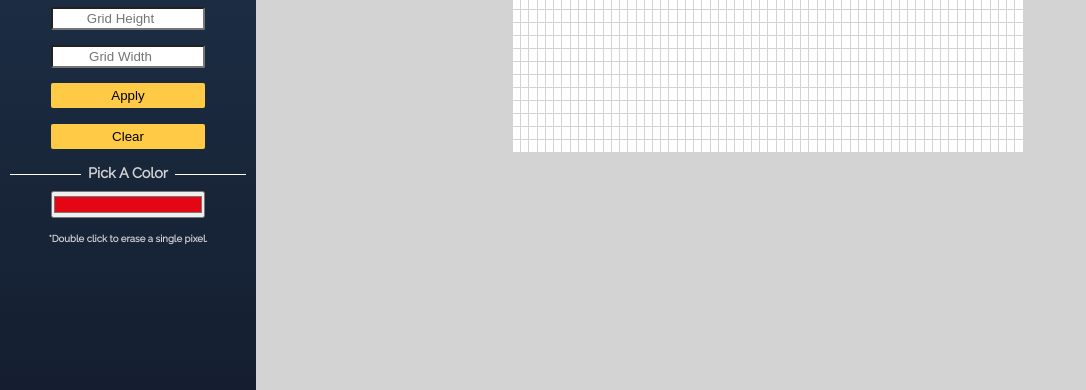
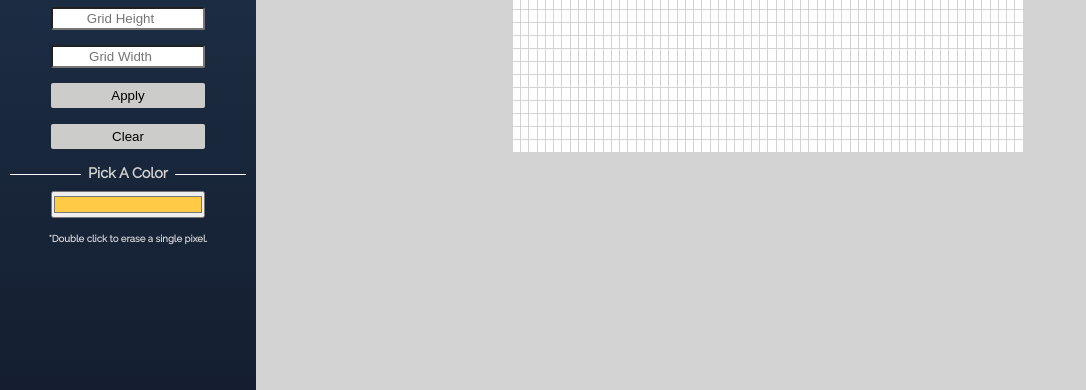
Before and after one commit to Zinebart/Zinebart.github.io, a plain HTML site: page index.html in a window 1280 px wide. Shown: the part 410-800 px from the top of the page, without its empty margins (0-1086 px from the left). Drawn offline with nearby package versions, Linux system fonts and the light colour scheme.

Commit message:
Added lines for readability

```diff
--- a/css/styles.css
+++ b/css/styles.css
@@ -8,6 +8,7 @@
     padding: 0;
     box-sizing: border-box;
 }
+
 /*-- General web page style --*/
 html, body {
     height: 100%;
@@ -17,6 +18,7 @@ body {
     color: lightgray;
     font-size: 0.9em;
 }
+
 /*-- Web page content wrapper --*/
 .wrapper {
     height: 100%;
@@ -25,6 +27,7 @@ body {
 .wrapper > * {
     padding: 10px;
 }
+
 /*-- Left panel container --*/
 .tools-container {
     background: #141E30;  /* fallback for old browsers */
@@ -37,6 +40,7 @@ body {
     bottom: 0;
     width: 20%;
 }
+
 /*-- Left panel container items --*/
 .tools-container-items {
     position: absolute;
@@ -46,16 +50,19 @@ body {
     transform: translate(-50%, -50%);
     padding: 0 10px 0 10px;
 }
+
 /*-- Content wrapper and size picker's elements --*/
 #sizePicker > *,
 .tools-container-items > * {
     margin-bottom: 15px;
 }
+
 /*-- Web page logo --*/
 img {
     width: 100%;
     height: auto;
 }
+
 /*-- Form labels style --*/
 h2 {
     font-size: 1em;
@@ -83,6 +90,7 @@ h2:after {
   left: 0.5em;
   margin-right: -50%;
 }
+
 /*-- Form input elements and button --*/
 input {
     width: 65%;
@@ -98,7 +106,7 @@ input[type="number"] {
 }
 input[type="submit"],
 #button_clear {
-    background-color: #FFCB46;
+    background-color: rgb(204, 204, 202);
     padding: 5px;
     border: 3px;
 }
@@ -110,6 +118,7 @@ input[type="submit"] {
 #button_clear {
     width: 65%;
 }
+
 /*-- Right panel container items --*/
 .canvas-container {
     background-color: lightgrey;
@@ -122,6 +131,7 @@ input[type="submit"] {
     bottom: 0;
     width: 80%;
 }
+
 /*-- Right panel table (grid) style --*/
 table,
 tr,
@@ -144,6 +154,8 @@ tr {
 td {
     width: 13px;
 }
+
+
 /*-- Media Query for screens (browser windows) smaller than 680px --*/
 @media screen and (max-width: 680px) {
     /*-- Left panel container --*/
@@ -156,6 +168,7 @@ td {
         bottom: unset;
         right: unset;
     }
+
     /*-- Left panel container items --*/
     .tools-container-items {
         position: relative;
@@ -167,16 +180,19 @@ td {
         bottom: unset;
         right: unset;
     }
+
     /*-- Content wrapper and size picker's elements --*/
     #sizePicker > *,
     .tools-container-items > * {
         margin-bottom: unset;
     }
+
     /*-- Web page logo --*/
     img {
         width: 50%;
         height: auto;
     }
+
     /*-- Form labels style --*/
     h2 {
         font-size: 1em;
@@ -185,6 +201,7 @@ td {
     h2:nth-of-type(2) {
         margin-bottom: 5px!important;
     }
+
     /*-- Form input elements and button --*/
     input {
         display: unset;
@@ -211,6 +228,7 @@ td {
         width: 50%;
         margin: 0 0 5px 0!important;
     }
+
     /*-- Right panel container items --*/
     .canvas-container {
         align-items: center;
@@ -224,6 +242,7 @@ td {
         height: 100%;
         overflow-y: auto;
     }
+
     /*-- Right panel table (grid) style --*/
     table,
     tr,
--- a/index.html
+++ b/index.html
@@ -6,8 +6,10 @@
     <meta name="viewport" content="width=device-width, initial-scale=1">
     <!-- Header and address bar color change on mobile devices -->
     <meta name="theme-color" content="#243B55">
+
     <!-- Define title of the web page -->
     <title>Pixel Art Maker!</title>
+
     <!-- Style sheet files -->
     <link href="https://fonts.googleapis.com/css?family=Raleway:400" rel="stylesheet">
     <link rel="stylesheet" href="css/styles.css">
@@ -18,6 +20,7 @@
       <!-- Left panel container -->
       <div class="tools-container">
         <div class="tools-container-items">
+
           <!-- Web page logo -->
           <img src="images/Artboard-2x.png" alt="Pixel Art Maker Logo">
           <!-- First form label -->
@@ -28,22 +31,26 @@
             <input type="number" id="input_width" name="width" min="1" placeholder="Grid Width" required>
             <input type="submit" id="button_submit" name="submit" value="Apply">
           </form>
+
           <!-- Clear grid button -->
           <button id="button_clear" value= "Clear">Clear</button>
+
           <!-- Second form label -->
           <h2>Pick A Color</h2>
           <!-- Color picker -->
-          <input type="color" id="colorPicker" value="#e40613">
+          <input type="color" id="colorPicker" value="#ffcb46">
           <!-- Single cell erase note -->
           <h6>*Double click to erase a single pixel.</h6>
         </div>
       </div>
+
       <!-- Right panel container -->
       <div class="canvas-container">
         <!-- Right panel table (grid) -->
         <table id="pixel_canvas"></table>
       </div>
     </div>
+
     <!-- Style sheet files -->
     <script src="https://ajax.googleapis.com/ajax/libs/jquery/3.3.1/jquery.min.js"></script>
     <script src="js/designs.js"></script>
```
Also changed, not shown: js/designs.js (+8 -0 lines).
